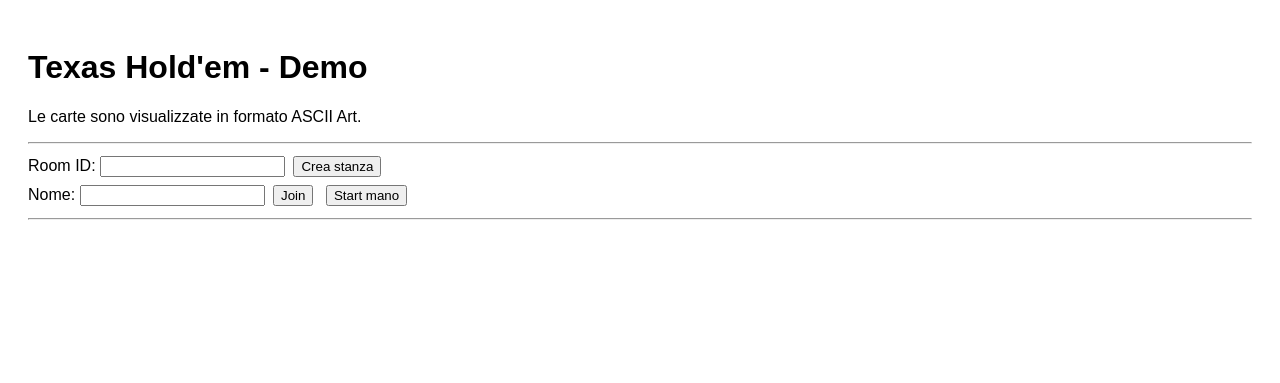
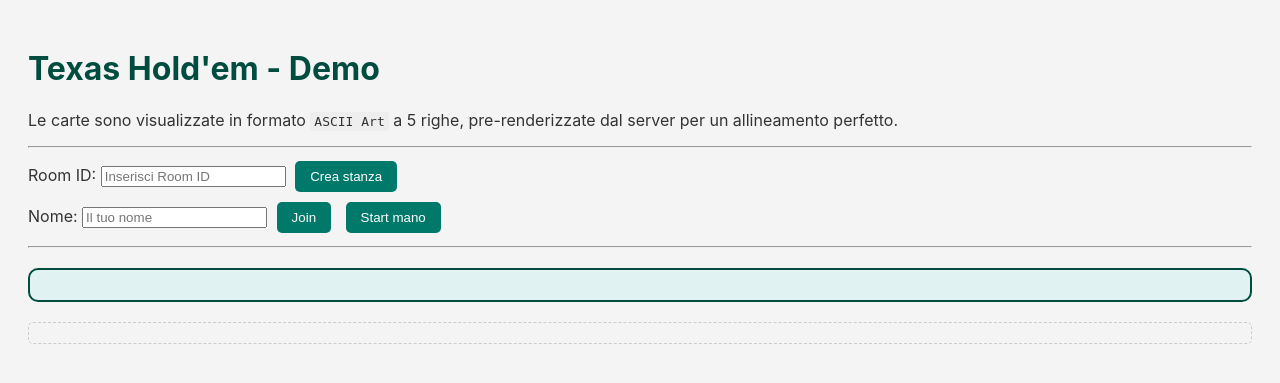
Before and after one commit to aslfdsnrfcrd/pokersp, a Flask app: page / in a window 1280 px wide. Shown: the top 383 px of the page. Run offline with Flask 3, Linux system fonts and the light colour scheme.

Commit message:
Add files via upload

```diff
--- a/templates/index.html
+++ b/templates/index.html
@@ -3,49 +3,94 @@
 <head>
     <meta charset="utf-8">
     <title>Texas Hold'em - Render Demo (ASCII Art)</title>
+    <meta name="viewport" content="width=device-width, initial-scale=1.0">
     <style>
-        body { font-family: Arial, Helvetica, sans-serif; padding: 20px; }
-        .player { border: 1px solid #ccc; padding: 8px; margin: 4px; display:inline-block; vertical-align: top; }
-        #community { margin-top: 10px; }
-        button { margin: 4px; }
+        body {
+            font-family: 'Inter', Arial, Helvetica, sans-serif;
+            padding: 20px;
+            background-color: #f4f4f4;
+            color: #333;
+        }
+        h1, h2, h3 { color: #004d40; }
 
-        /* --- STILI NECESSARI PER L'ASCII ART --- */
-
-        /* 1. Font a spaziatura fissa essenziale per l'allineamento */
-        #me pre, .player pre, #community pre {
-            font-family: monospace;
-            line-height: 1.0;       /* Compressa le righe delle carte */
-            margin: 5px 0;          /* Spazio sopra/sotto il blocco carte */
+        .player {
+            border: 2px solid #ccc;
+            padding: 12px;
+            margin: 8px;
+            display:inline-block;
+            vertical-align: top;
+            width: 200px; /* Larghezza fissa per allineamento */
+            border-radius: 8px;
+            box-shadow: 0 2px 4px rgba(0,0,0,0.1);
+            background-color: #ffffff;
         }
 
-        /* 2. Colori per i semi */
-        .card-black { color: black; }
-        .card-red { color: red; }
+        #community {
+            margin-top: 20px;
+            padding: 15px;
+            border: 2px solid #004d40;
+            border-radius: 10px;
+            background-color: #e0f2f1;
+        }
 
-        /* Stile aggiuntivo per evidenziare il giocatore di turno (opzionale) */
+        button {
+            margin: 5px;
+            padding: 8px 15px;
+            background-color: #00796b;
+            color: white;
+            border: none;
+            border-radius: 5px;
+            cursor: pointer;
+            transition: background-color 0.2s;
+        }
+        button:hover { background-color: #004d40; }
+
+        /* --- STILI ESSENZIALI PER L'ALLINEAMENTO ASCII --- */
+
+        /* Font a spaziatura fissa essenziale per l'allineamento */
+        #me pre.card-ascii, .player pre.card-ascii, #community pre.card-ascii {
+            font-family: monospace;
+            line-height: 1.0;       /* Compressa le righe delle carte ASCII a 5 righe */
+            margin: 5px 0;          /* Spazio sopra/sotto il blocco carte */
+            white-space: pre;       /* Mantiene la formattazione del codice Python */
+        }
+
+        /* Stile per evidenziare il giocatore di turno */
         .player.current-turn {
-            border: 2px solid orange;
-            background-color: #fffbe6;
+            border: 3px solid #ff9800; /* Arancione brillante */
+            background-color: #fff3e0;
+        }
+
+        @media (max-width: 600px) {
+            .player {
+                width: 100%;
+                display: block;
+                margin: 8px 0;
+            }
         }
 
     </style>
 </head>
 <body>
     <h1>Texas Hold'em - Demo</h1>
-    <p>Le carte sono visualizzate in formato ASCII Art.</p>
+    <p>Le carte sono visualizzate in formato <code style="font-family: monospace; background: #eee; padding: 2px 4px; border-radius: 3px;">ASCII Art</code> a 5 righe, pre-renderizzate dal server per un allineamento perfetto.</p>
     <hr/>
     <div>
-        Room ID: <input id="room" /> <button id="create">Crea stanza</button>
+        Room ID: <input id="room" placeholder="Inserisci Room ID" />
+        <button id="create">Crea stanza</button>
         <br/>
-        Nome: <input id="name" /> <button id="join">Join</button>
+        Nome: <input id="name" placeholder="Il tuo nome" />
+        <button id="join">Join</button>
         <button id="start">Start mano</button>
     </div>
     <hr/>
+
     <div id="me"></div>
     <div id="players"></div>
     <div id="community"></div>
-    <div id="controls"></div>
+    <div id="controls" style="margin-top: 20px; padding: 10px; border: 1px dashed #ccc; border-radius: 5px;"></div>
 
+    <!-- Il file app.js contiene la logica del frontend -->
     <script src="/static/app.js"></script>
 </body>
 </html>
```
